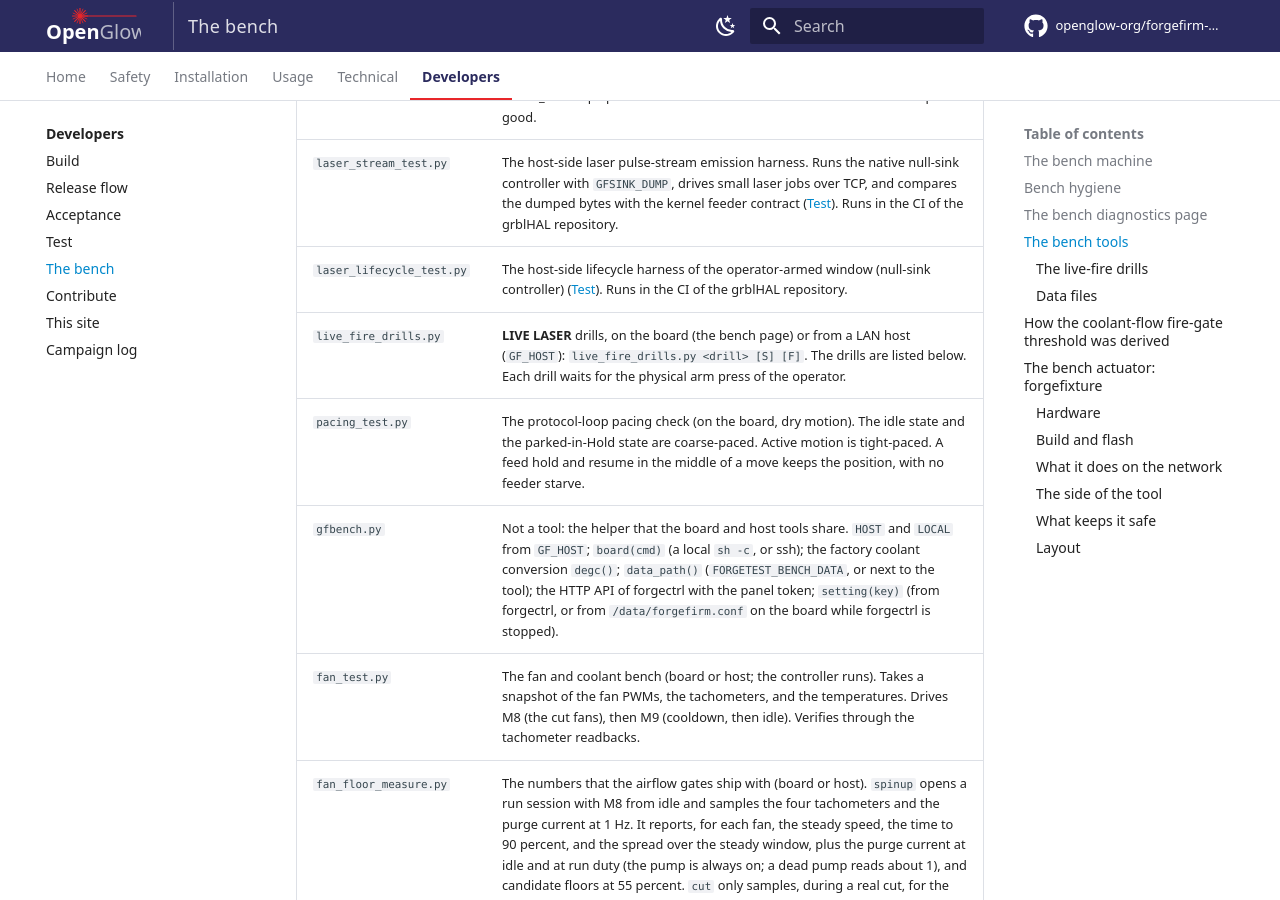
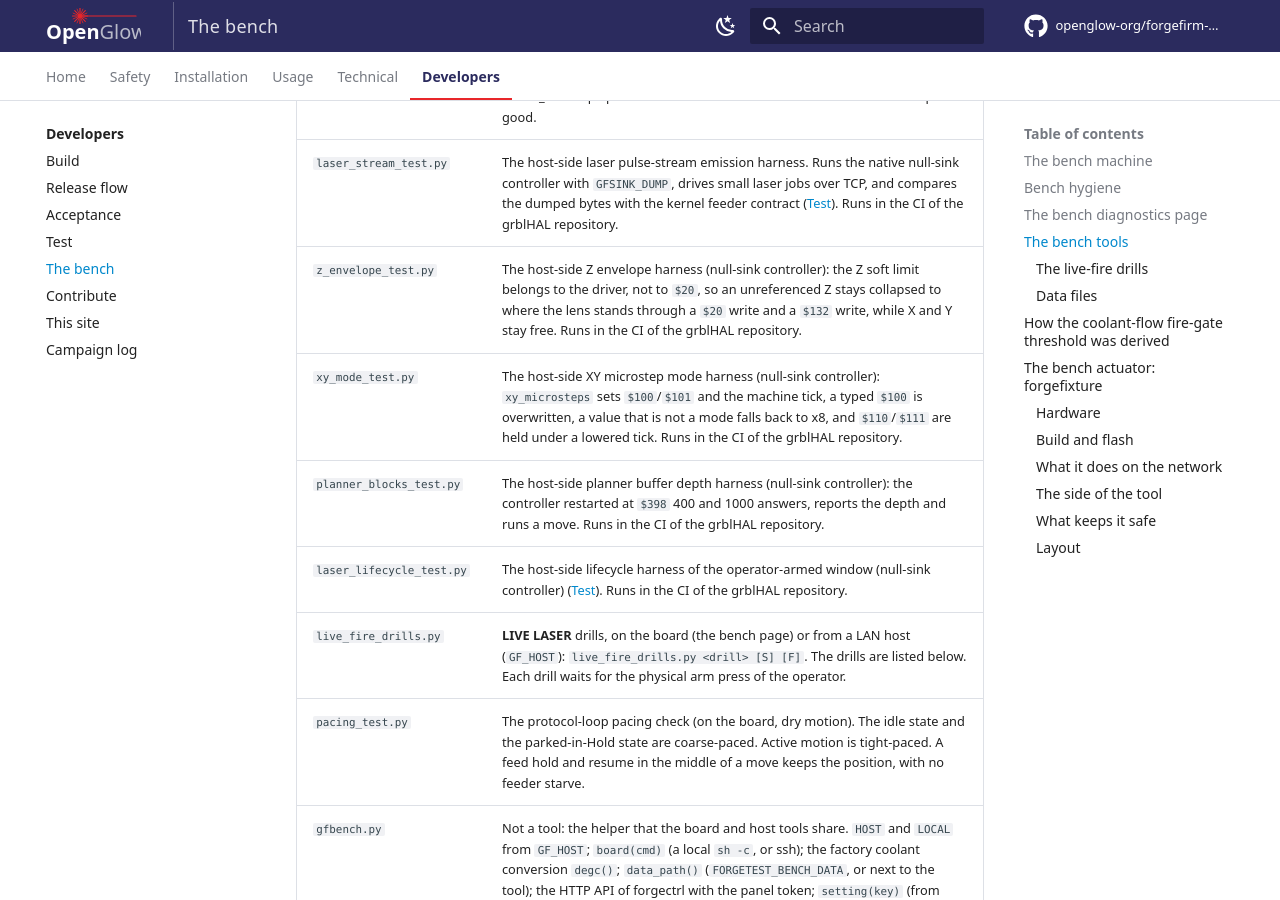
Before and after one commit to openglow-org/forgefirm-docs, an MkDocs documentation site: the page built from docs/developers/bench.md, in a window 1280 px wide and 900 px high, scrolled down 4122 px. Built offline with MkDocs 1.6.1 and Material for MkDocs 9.7.7, drawn with Linux system fonts in a browser that asks for light colours; comment, search, counter and statistics services are not loaded.

Commit message:
Bench: list the planner buffer, Z envelope and XY mode harnesses
The developers' bench table names every host harness the grblHAL CI runs.

```diff
--- a/docs/developers/bench.md
+++ b/docs/developers/bench.md
@@ -147,6 +147,9 @@ From a host, stop them first.
 | `pwm_stream_test.py` | The LASER_PWM stream-path scope test (on the board, the controller and forgectrl stopped). Streams power bytes only (no step bytes, no FIRE bits, `motor_lock=15`, latch locked) through `/dev/glowforge`. Thus the scope verifies the real power path, with the run-start duty reset and the consecutive-power-byte drop. Compares the position counters before and after. Exit 0 = the counters did not move, idle at the end, no FIRE or emission read back. |
 | `gate_a_kernel_drills.py` | The kernel laser-safety drills (on the board, forgectrl stopped so that the pulse device is free). `K1` = the controlled-stop deceleration floor. `K2` = the resume waypoint obeys the locked latch. `K3` = a latch unlock in the middle of a ramp never re-arms the FIRE drive. Software witnesses (`cnc/state`, `laser_enable`, `laser_on`, `laser_on_sampled`, interlock bit 3) plus the LASER_ON scope point on the PSU connector. K3 refuses to run if HV reports good. |
 | `laser_stream_test.py` | The host-side laser pulse-stream emission harness. Runs the native null-sink controller with `GFSINK_DUMP`, drives small laser jobs over TCP, and compares the dumped bytes with the kernel feeder contract ([Test](testing.md)). Runs in the CI of the grblHAL repository. |
+| `z_envelope_test.py` | The host-side Z envelope harness (null-sink controller): the Z soft limit belongs to the driver, not to `$20`, so an unreferenced Z stays collapsed to where the lens stands through a `$20` write and a `$132` write, while X and Y stay free. Runs in the CI of the grblHAL repository. |
+| `xy_mode_test.py` | The host-side XY microstep mode harness (null-sink controller): `xy_microsteps` sets `$100`/`$101` and the machine tick, a typed `$100` is overwritten, a value that is not a mode falls back to x8, and `$110`/`$111` are held under a lowered tick. Runs in the CI of the grblHAL repository. |
+| `planner_blocks_test.py` | The host-side planner buffer depth harness (null-sink controller): the controller restarted at `$398` 400 and 1000 answers, reports the depth and runs a move. Runs in the CI of the grblHAL repository. |
 | `laser_lifecycle_test.py` | The host-side lifecycle harness of the operator-armed window (null-sink controller) ([Test](testing.md)). Runs in the CI of the grblHAL repository. |
 | `live_fire_drills.py` | **LIVE LASER** drills, on the board (the bench page) or from a LAN host (`GF_HOST`): `live_fire_drills.py <drill> [S] [F]`. The drills are listed below. Each drill waits for the physical arm press of the operator. |
 | `pacing_test.py` | The protocol-loop pacing check (on the board, dry motion). The idle state and the parked-in-Hold state are coarse-paced. Active motion is tight-paced. A feed hold and resume in the middle of a move keeps the position, with no feeder starve. |
```
